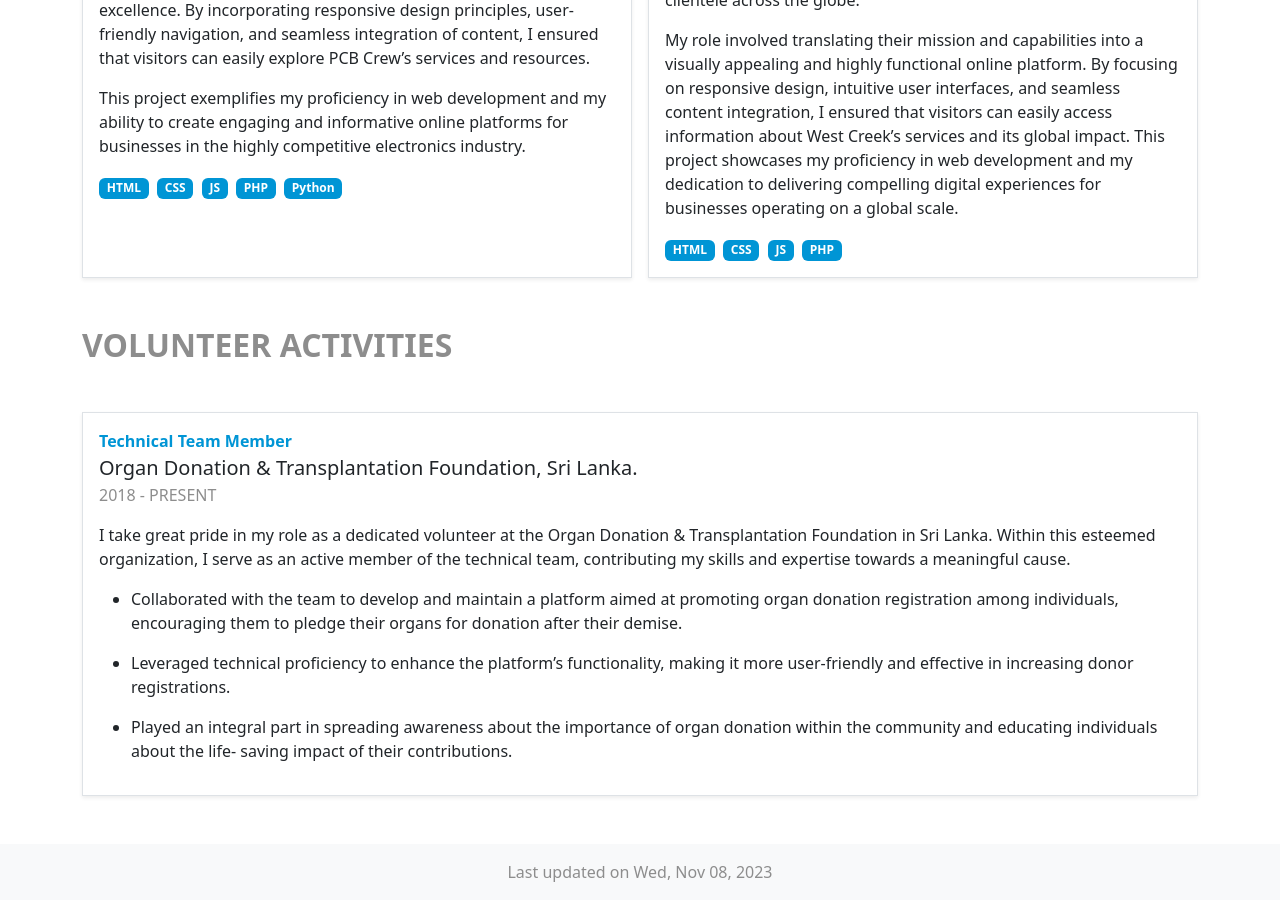
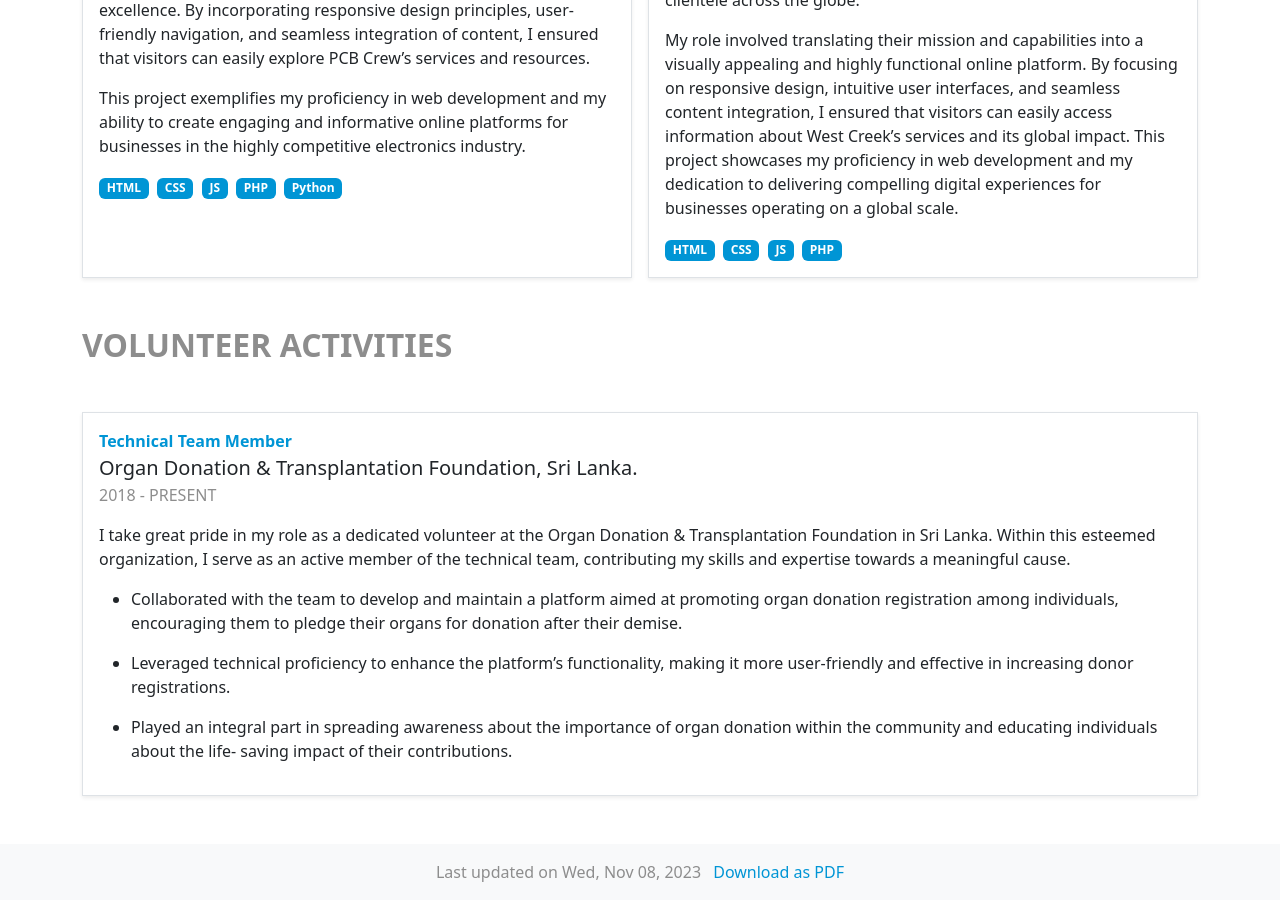
Before and after one commit to sajith-udurawana/sajith-udurawana.github.io, a Jekyll site: the page built from index.html, in a window 1280 px wide and 900 px high, scrolled down 3574 px. Built offline with Jekyll 4.4.1, drawn with Linux system fonts in a browser that asks for light colours.

Commit message:
Added download link

```diff
--- a/_layouts/default.html
+++ b/_layouts/default.html
@@ -1,12 +1,15 @@
 <!DOCTYPE html>
 <html lang="en">
-
   <head>
-    <meta charset="UTF-8">
-    <meta name="viewport" content="width=device-width, initial-scale=1.0">
-    <link href="https://cdn.jsdelivr.net/npm/bootstrap@5.3.0/dist/css/bootstrap.min.css" rel="stylesheet"
-        integrity="sha384-9ndCyUaIbzAi2FUVXJi0CjmCapSmO7SnpJef0486qhLnuZ2cdeRhO02iuK6FUUVM" crossorigin="anonymous">
-    <link rel="stylesheet" href="/assets/css/base.css">
+    <meta charset="UTF-8" />
+    <meta name="viewport" content="width=device-width, initial-scale=1.0" />
+    <link
+      href="https://cdn.jsdelivr.net/npm/bootstrap@5.3.0/dist/css/bootstrap.min.css"
+      rel="stylesheet"
+      integrity="sha384-9ndCyUaIbzAi2FUVXJi0CjmCapSmO7SnpJef0486qhLnuZ2cdeRhO02iuK6FUUVM"
+      crossorigin="anonymous"
+    />
+    <link rel="stylesheet" href="/assets/css/base.css" />
     {% seo %}
   </head>
 
@@ -15,10 +18,13 @@
     <footer>
       <div class="row py-3 bg-light mt-3">
         <div class="col text-center text-muted">
-                Last updated on {{site.data.bio.last_update | date: '%a, %b %d, %Y'}}
+          <span class="me-2"
+            >Last updated on {{site.data.bio.last_update | date: '%a, %b %d,
+            %Y'}}</span
+          >
+          <span><a href="/assets/files/CV.pdf">Download as PDF</a></span>
         </div>
       </div>
     </footer>
   </body>
-
 </html>
```
Lines whose indentation alone changed are shown as unchanged.
